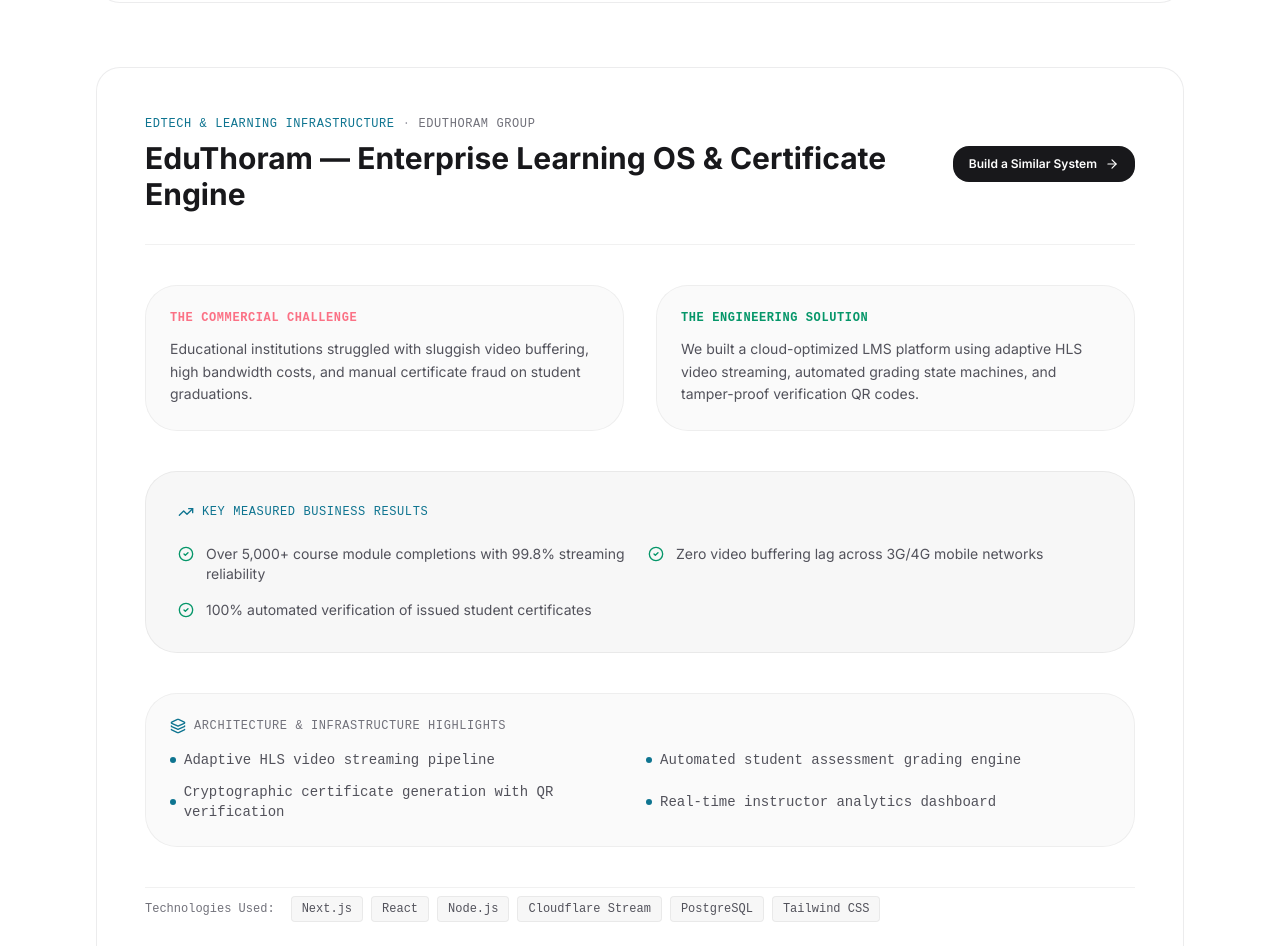
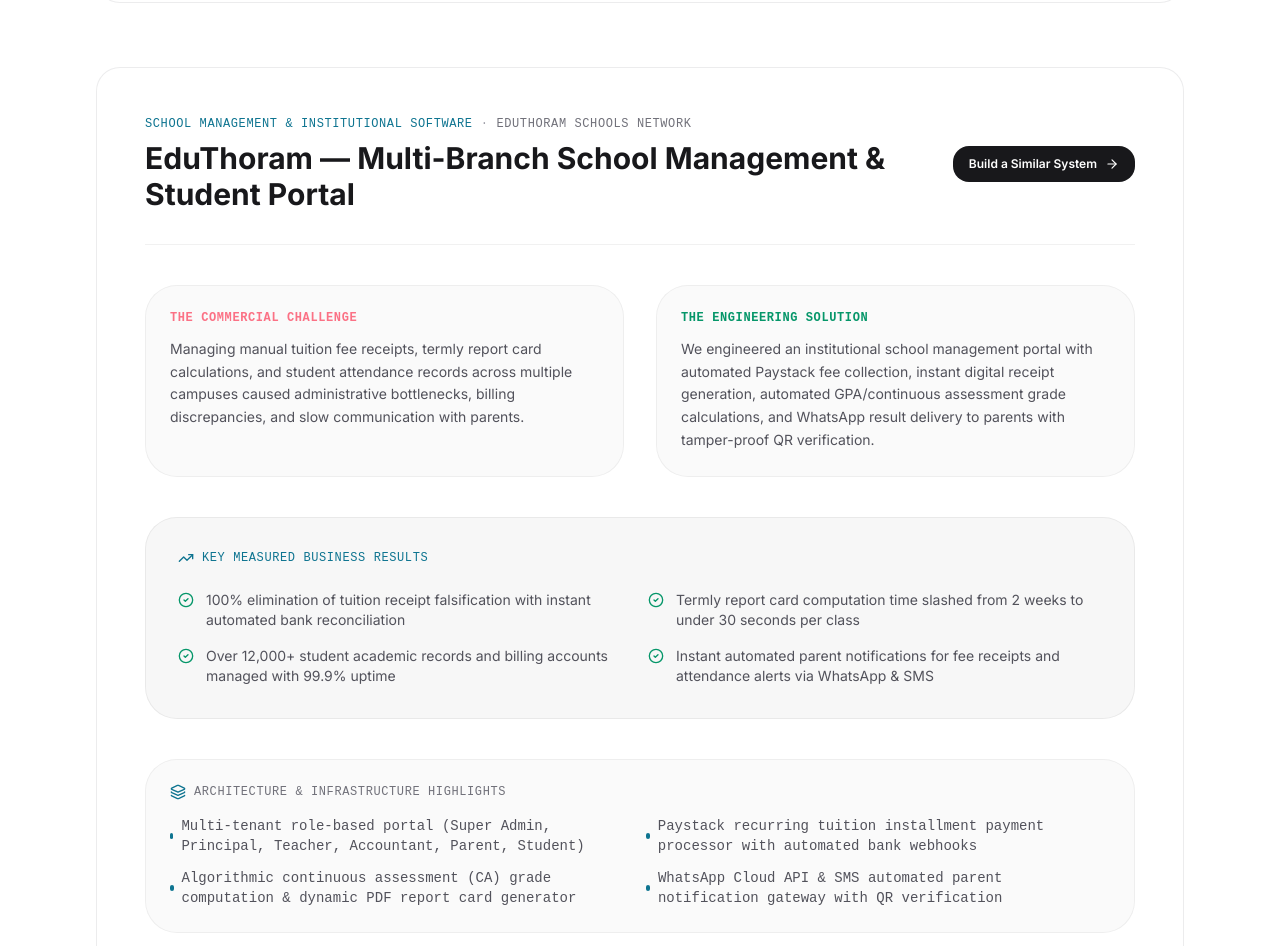
Before and after one commit to pastrola1-cmd/thoramagency, a Next.js app: page /case-studies in a window 1280 px wide. Shown: the part 3966-4912 px from the top of the page. Built offline with nearby package versions, Linux system fonts and the light colour scheme; no server answers.

Commit message:
fix(case-studies): update EduThoram to School Management Portal

```diff
--- a/src/components/SelectedWork.tsx
+++ b/src/components/SelectedWork.tsx
@@ -4,6 +4,17 @@
 import Link from "next/link";
 
 const projects = [
+  {
+    client: "EduThoram Schools Network",
+    tags: ["School Portal", "Institutional Software"],
+    title: "EduThoram — Multi-Branch School Management & Student Portal",
+    desc: "A comprehensive multi-campus school management portal automating tuition fee billing, academic continuous assessment calculations, and parent WhatsApp notifications.",
+    results: [
+      "100% elimination of tuition receipt falsification",
+      "Report card calculation cut from 2 weeks to 30s",
+      "12,000+ student records managed with 99.9% uptime",
+    ],
+  },
   {
     client: "Manna Notes Project",
     tags: ["Mobile App", "Audio AI"],
--- a/src/data/caseStudies.ts
+++ b/src/data/caseStudies.ts
@@ -115,28 +115,35 @@
     },
   },
   {
-    id: "eduthoram-os",
-    title: "EduThoram — Enterprise Learning OS & Certificate Engine",
-    client: "EduThoram Group",
-    industry: "EdTech & Learning Infrastructure",
+    id: "eduthoram-portal",
+    title: "EduThoram — Multi-Branch School Management & Student Portal",
+    client: "EduThoram Schools Network",
+    industry: "School Management & Institutional Software",
     category: "edtech",
     summary:
-      "Engineered an enterprise learning platform with adaptive video streaming, student progress analytics, automated quiz scoring, and verifiable cryptographic certificate generation.",
+      "Architected a comprehensive multi-campus school management portal automating tuition fee collection, academic grading computations, parent notifications, and digital transcript verification.",
     challenge:
-      "Educational institutions struggled with sluggish video buffering, high bandwidth costs, and manual certificate fraud on student graduations.",
+      "Managing manual tuition fee receipts, termly report card calculations, and student attendance records across multiple campuses caused administrative bottlenecks, billing discrepancies, and slow communication with parents.",
     solution:
-      "We built a cloud-optimized LMS platform using adaptive HLS video streaming, automated grading state machines, and tamper-proof verification QR codes.",
+      "We engineered an institutional school management portal with automated Paystack fee collection, instant digital receipt generation, automated GPA/continuous assessment grade calculations, and WhatsApp result delivery to parents with tamper-proof QR verification.",
     impact: [
-      "Over 5,000+ course module completions with 99.8% streaming reliability",
-      "Zero video buffering lag across 3G/4G mobile networks",
-      "100% automated verification of issued student certificates",
+      "100% elimination of tuition receipt falsification with instant automated bank reconciliation",
+      "Termly report card computation time slashed from 2 weeks to under 30 seconds per class",
+      "Over 12,000+ student academic records and billing accounts managed with 99.9% uptime",
+      "Instant automated parent notifications for fee receipts and attendance alerts via WhatsApp & SMS",
     ],
     architecture: [
-      "Adaptive HLS video streaming pipeline",
-      "Automated student assessment grading engine",
-      "Cryptographic certificate generation with QR verification",
-      "Real-time instructor analytics dashboard",
+      "Multi-tenant role-based portal (Super Admin, Principal, Teacher, Accountant, Parent, Student)",
+      "Paystack recurring tuition installment payment processor with automated bank webhooks",
+      "Algorithmic continuous assessment (CA) grade computation & dynamic PDF report card generator",
+      "WhatsApp Cloud API & SMS automated parent notification gateway with QR verification",
     ],
-    tech: ["Next.js", "React", "Node.js", "Cloudflare Stream", "PostgreSQL", "Tailwind CSS"],
+    tech: ["Next.js 14", "TypeScript", "Node.js", "PostgreSQL", "Paystack API", "Tailwind CSS", "Docker"],
+    testimonial: {
+      quote:
+        "EduThoram transformed our school operations. What used to take our teachers two weeks of spreadsheet stress during end-of-term exams is now computed in seconds, and our fee collections are fully automated.",
+      author: "Director of Academic Operations",
+      role: "EduThoram Schools Network",
+    },
   },
 ];
```
